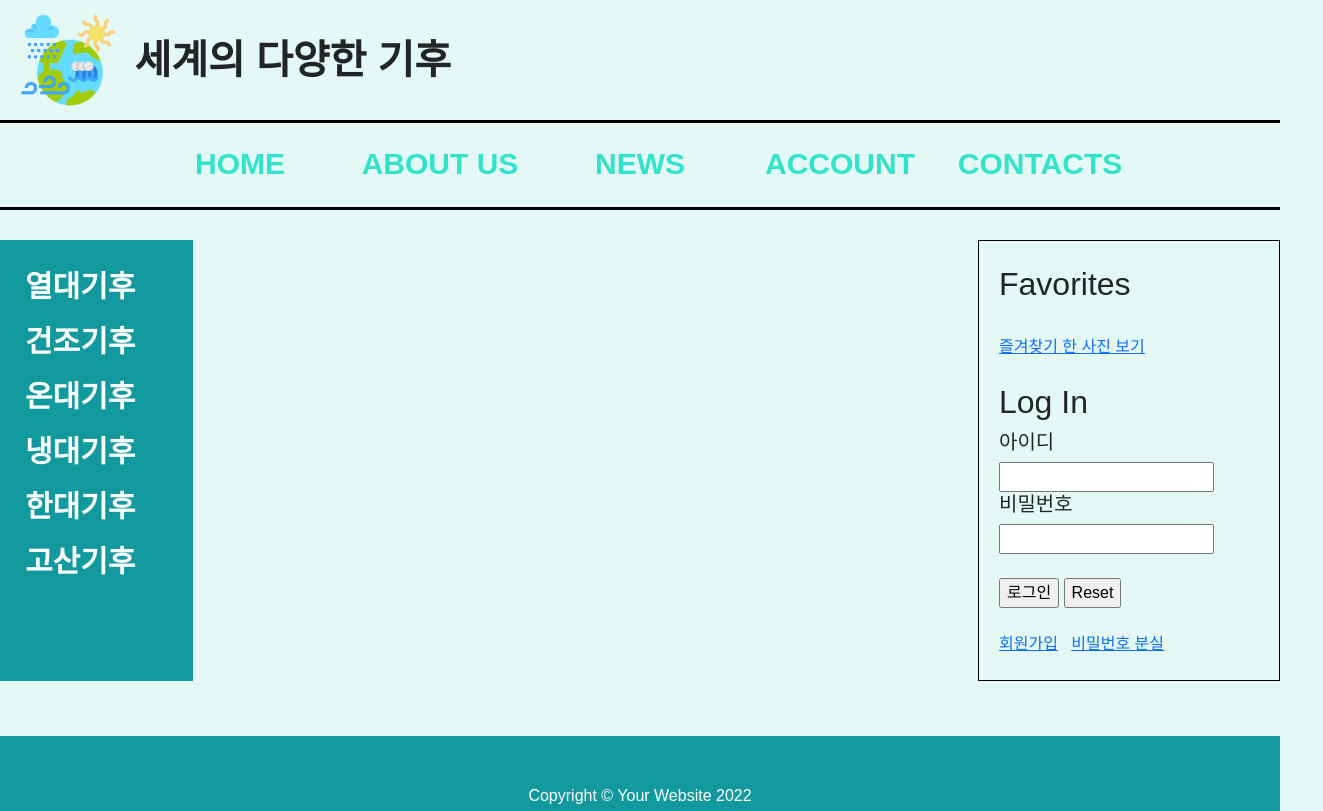
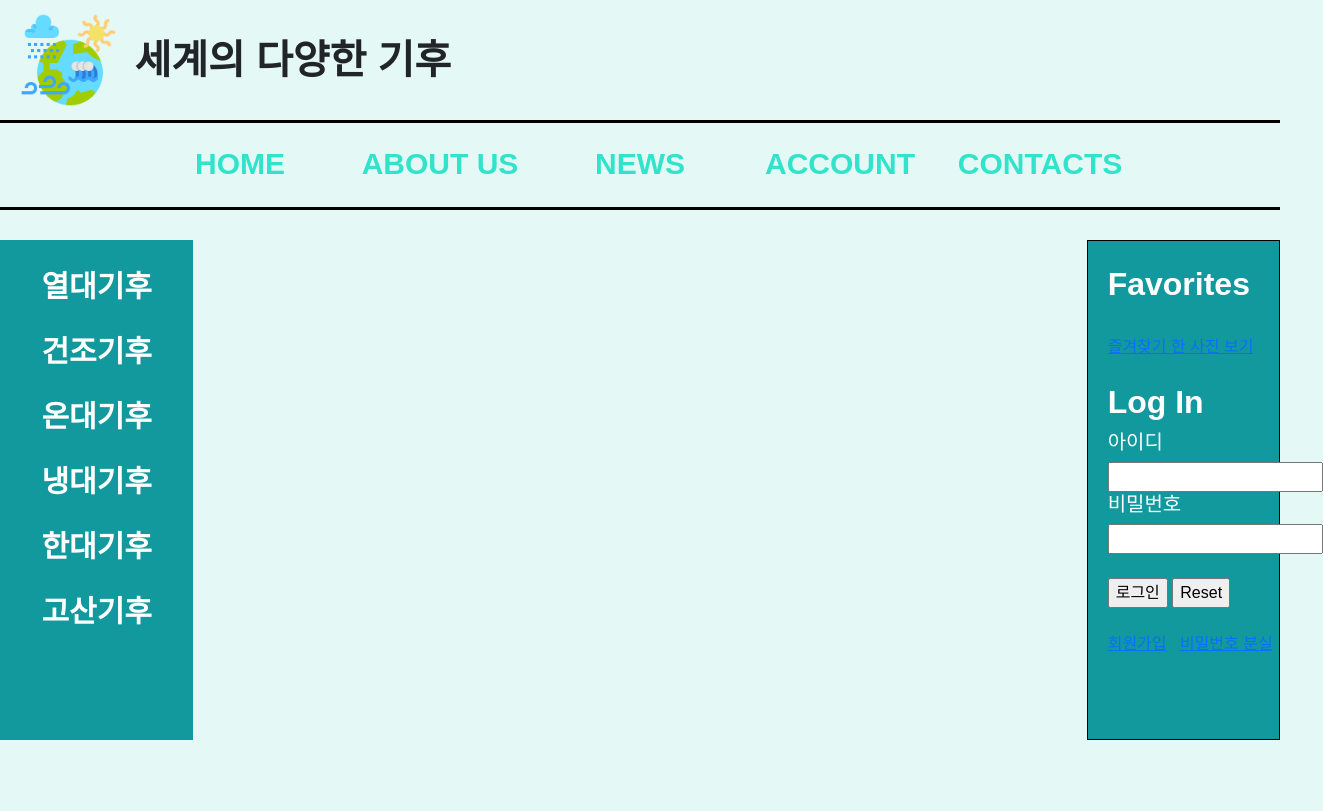
Before and after one commit to dowowod/html, a plain HTML site: page index.html in a window 1280 px wide. Shown: the top 811 px of the page, 1323 px wide, since content can reach past the window. Drawn offline with Linux system fonts and the light colour scheme.

Commit message:
3번째 최종

```diff
--- a/index.css
+++ b/index.css
@@ -2,15 +2,15 @@
   font-family: "Gothic A1", sans-serif;
 }
 * :visited {
-  color: black;
+  color: white;
 }
 a {
   text-decoration: none;
 }
-html,
 body {
   width: 100%;
   height: 100%;
+  overflow: hidden;
 }
 .title {
   width: 100%;
@@ -63,8 +63,8 @@ body {
   background-color: rgb(17, 153, 158);
   margin: 0px;
   width: 100%;
-  text-align: left;
-  margin-bottom: 10px;
+  text-align: center;
+  margin-bottom: 20px;
 }
 .list ul li a {
   color: white;
@@ -78,8 +78,20 @@ aside {
   border: 1px solid black;
   padding-left: 20px;
   height: 100%;
+  background-color: rgb(17, 153, 158);
+  color: white;
+}
+.login a:hover {
+  color: rgb(48, 227, 202);
+}
+.login h2,
+h5 {
+  font-weight: bold;
 }
 iframe {
   width: 100%;
   height: 100%;
 }
+.row {
+  height: 500px;
+}
--- a/index.html
+++ b/index.html
@@ -3,7 +3,7 @@
 <head>
 	<meta charset="utf-8">
 	<link type="text/css" rel="stylesheet" href="index.css"></link>
-	<link rel="stylesheet" href="./boot/bootstrap.min.css" type="text/css">
+	<link rel="stylesheet" href="./boot/bootstrap.min.css" type="text/css"></link>
 	<title>메인페이지</title>
 </head>
 <body style="background-color: #E4F9F5">
@@ -30,26 +30,26 @@
 			</li>
 		</ul>
 	</div>
-		<div class="row h-50">
+		<div class="row">
 			<div class="col-2">
 				<nav class="list">
 					<ul>
 						<br>
-						<li><a href="./main/열대기후.html" target="if1" class="text1">&nbsp;&nbsp;&nbsp;열대기후</a></li>
-						<li><a href="./main/건조기후.html"target="if1" class="text1">&nbsp;&nbsp;&nbsp;건조기후</a></li>
-						<li><a href="./main/온대기후.html"target="if1" class="text1">&nbsp;&nbsp;&nbsp;온대기후</a></li>
-						<li><a href="./main/냉대기후.html"target="if1" class="text1">&nbsp;&nbsp;&nbsp;냉대기후</a></li>
-						<li><a href="./main/한대기후.html"target="if1" class="text1">&nbsp;&nbsp;&nbsp;한대기후</a></li>
-						<li><a href="./main/고산기후.html"target="if1" class="text1">&nbsp;&nbsp;&nbsp;고산기후</a></li>
+						<li><a href="./main/열대기후.html"target="if1" class="text1">열대기후</a></li>
+						<li><a href="./main/건조기후.html"target="if1" class="text1">건조기후</a></li>
+						<li><a href="./main/온대기후.html"target="if1" class="text1">온대기후</a></li>
+						<li><a href="./main/냉대기후.html"target="if1" class="text1">냉대기후</a></li>
+						<li><a href="./main/한대기후.html"target="if1" class="text1">한대기후</a></li>
+						<li><a href="./main/고산기후.html"target="if1" class="text1">고산기후</a></li>
 						<br>
 					</ul>
 				</nav>
 			</div>
-			<div class="col-7">
+			<div class="col-8">
 					<iframe name="if1" scrolling="no"></iframe>
 			</div>
-			<div class="col-3">
-				<aside>
+			<div class="col-2">
+				<aside class="login">
 					<br>
 					<h2>Favorites</h2><br>
 					<a href="#">즐겨찾기 한 사진 보기</a>
```
